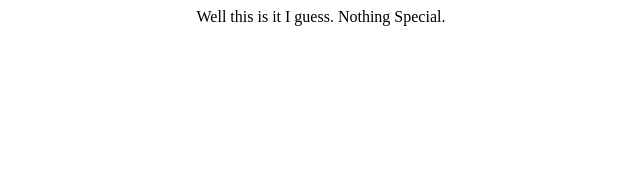
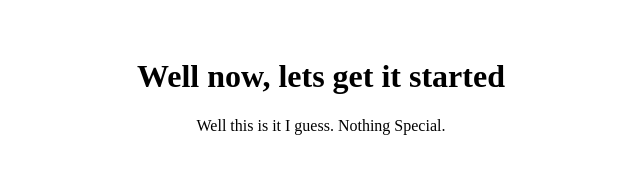
Before and after one commit to glowsticks/sbatenet, a plain HTML site: page index.html in a window 1280 px wide. Shown: the whole page, without its empty margins (319-959 px from the left). Drawn offline with Linux system fonts and the light colour scheme.

Commit message:
Update index.html

```diff
--- a/index.html
+++ b/index.html
@@ -7,6 +7,9 @@
 </head>
 
 <body>
+ <h1>
+ <center><br>Well now, lets get it started</center>
+  </h1>
 <center>Well this is it I guess. Nothing Special.</center>
 </body>
 
```
